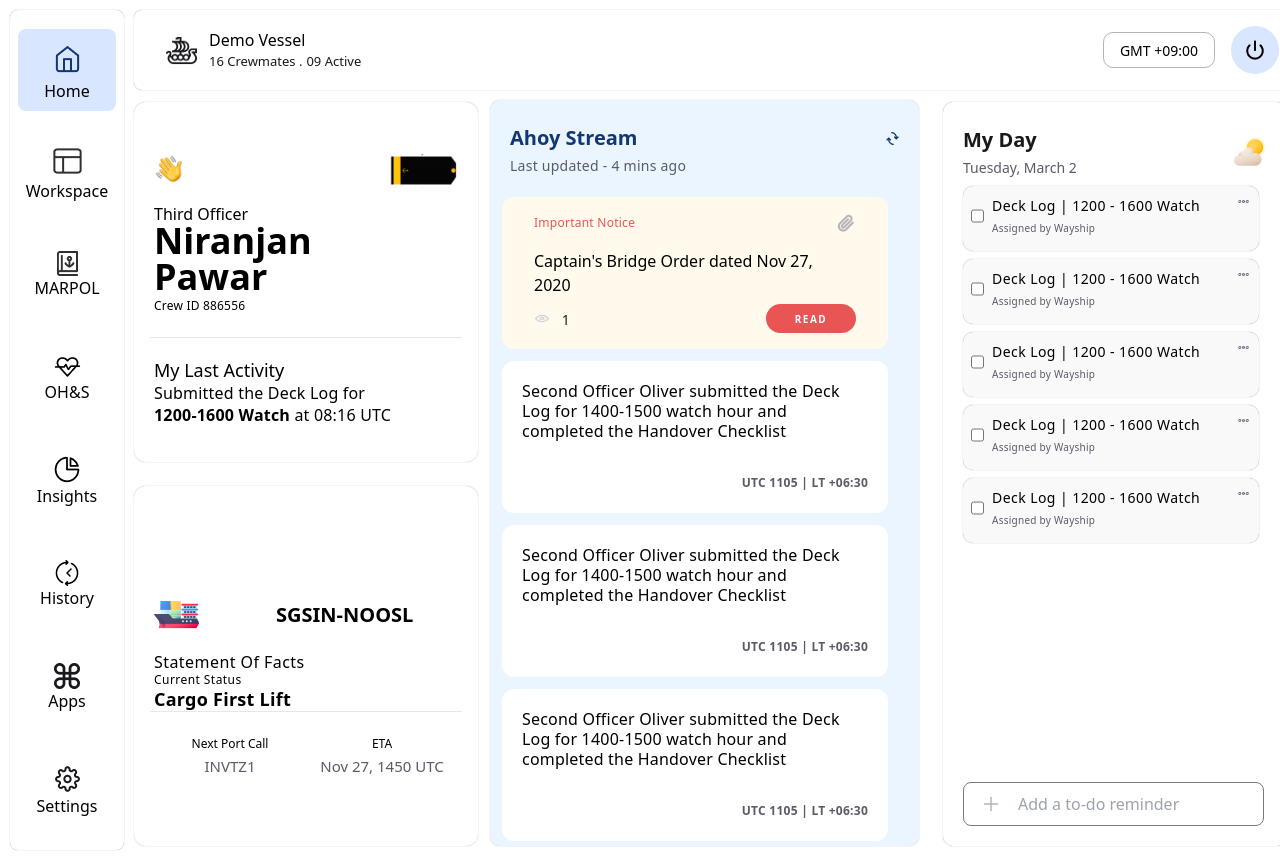
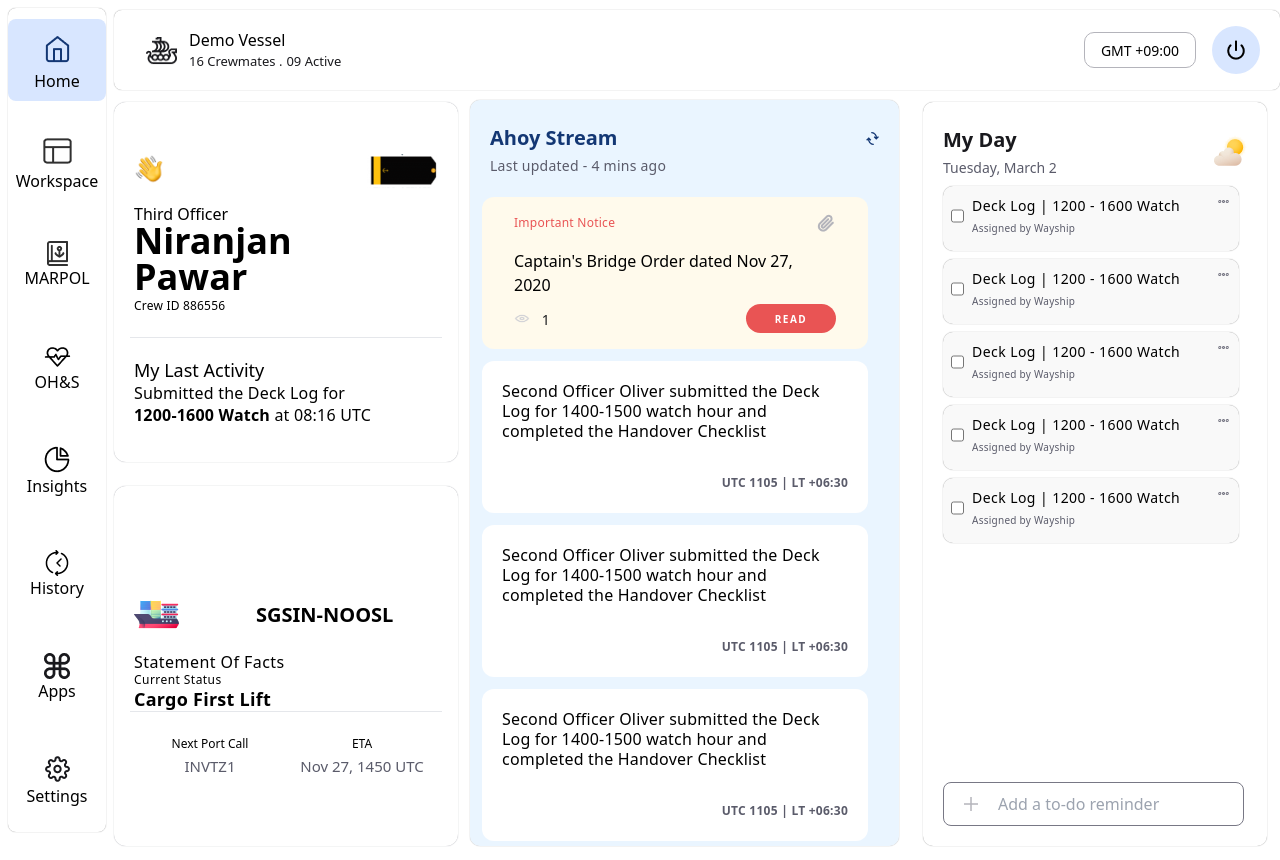
Before and after one commit to Lordhacker756/Volteo-Maritime, a React (Create React App) app: page / in a window 1280 px wide. Built offline with nearby package versions, Linux system fonts and the light colour scheme.

Commit message:
Front-end complete

```diff
--- a/src/App.js
+++ b/src/App.js
@@ -8,7 +8,7 @@ function App() {
   return (
     <div className="App main_container flex">
      {/* Two sub containers, one for side menu and other for remaining material */}
-     <div className="side_menu_container m-[10px] p-2 rounded-lg h-auto flex" style={{boxShadow:"0px 0px 1px rgba(0,0,0,0.48)"}}>
+     <div className="side_menu_container m-[8px] rounded-lg h-auto flex" style={{boxShadow:"0px 0px 1px rgba(0,0,0,0.48)"}}>
       <SideMenu/>
      </div>
      <div className="dashboard_container h-screen w-full">
```
